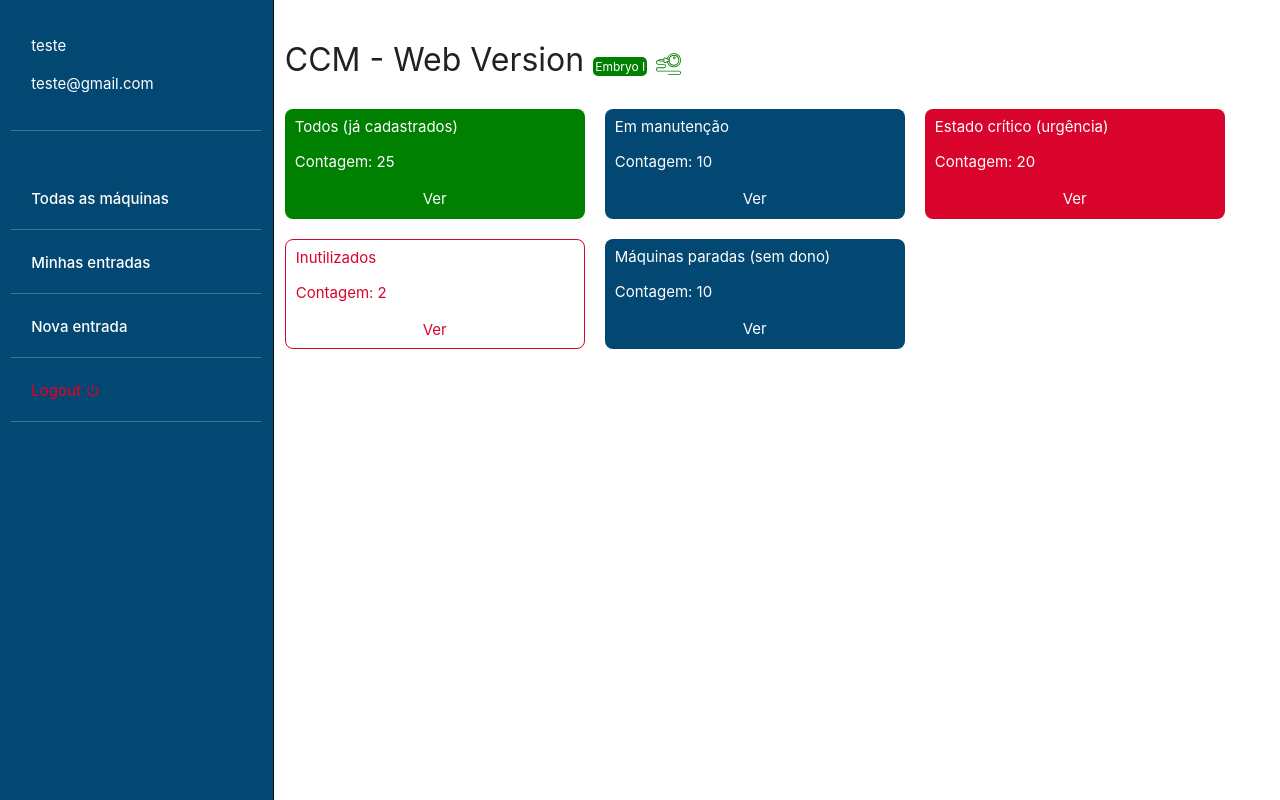
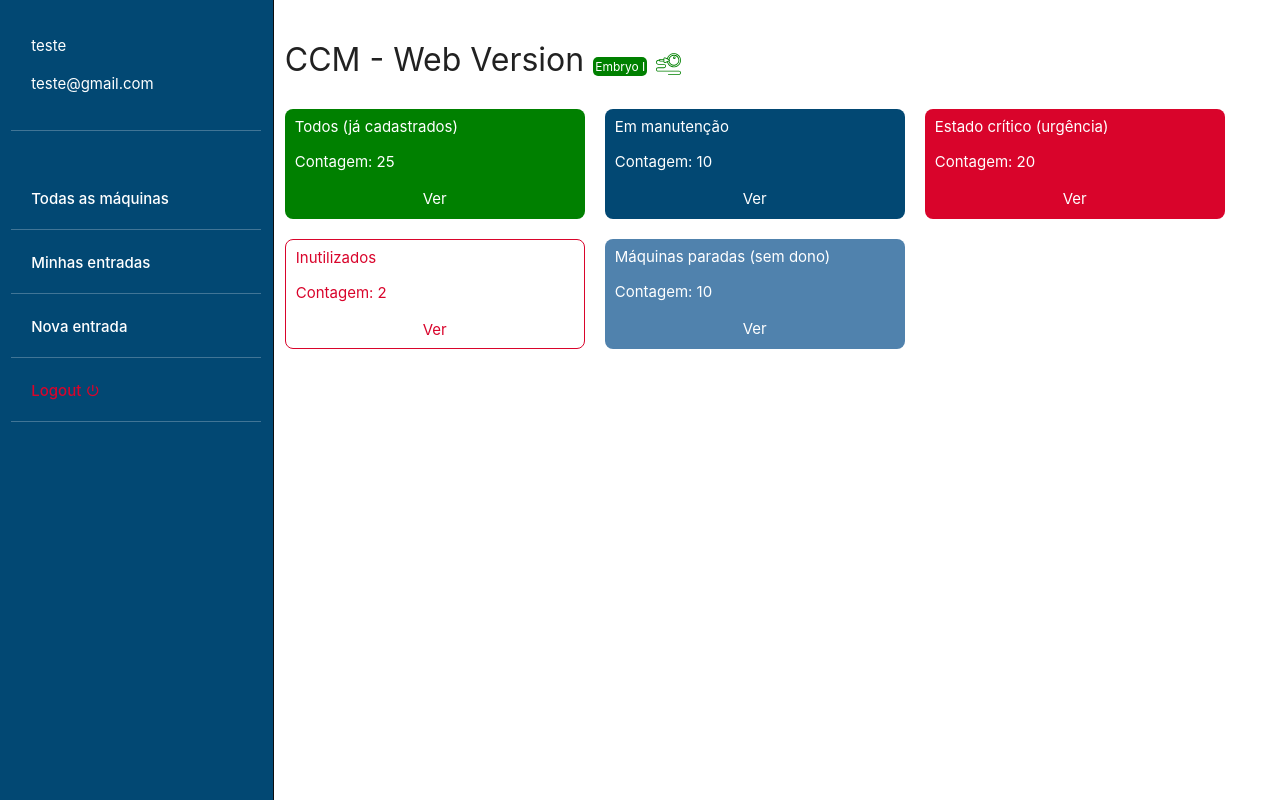
Before and after one commit to pedroMattos/ccm-web, a Vue app in the folder ccm-web/: page / in a window 1280 px wide. Built offline with nearby package versions, Linux system fonts and the light colour scheme.

Commit message:
new style

```diff
--- a/ccm-web/src/components/quadros/unusable.vue
+++ b/ccm-web/src/components/quadros/unusable.vue
@@ -1,5 +1,5 @@
 <template>
-    <div class="dash-block" id="main-maint-pc">
+    <div class="dash-block" id="main-unu-pc">
       <h2>Máquinas paradas (sem dono)</h2>
       <p>Contagem: <span>{{ count }}</span></p>
       <p class="center">Ver</p>
@@ -8,7 +8,7 @@
 
 <script>
 export default {
-  name: 'maintence',
+  name: 'unused',
   data() {
     return {
       count: '10',
@@ -18,7 +18,7 @@ export default {
 </script>
 
 <style>
-  #main-maint-pc {
-    background-color: #024873;
+  #main-unu-pc {
+    background-color: rgb(80, 130, 173);
   }
 </style>
```
